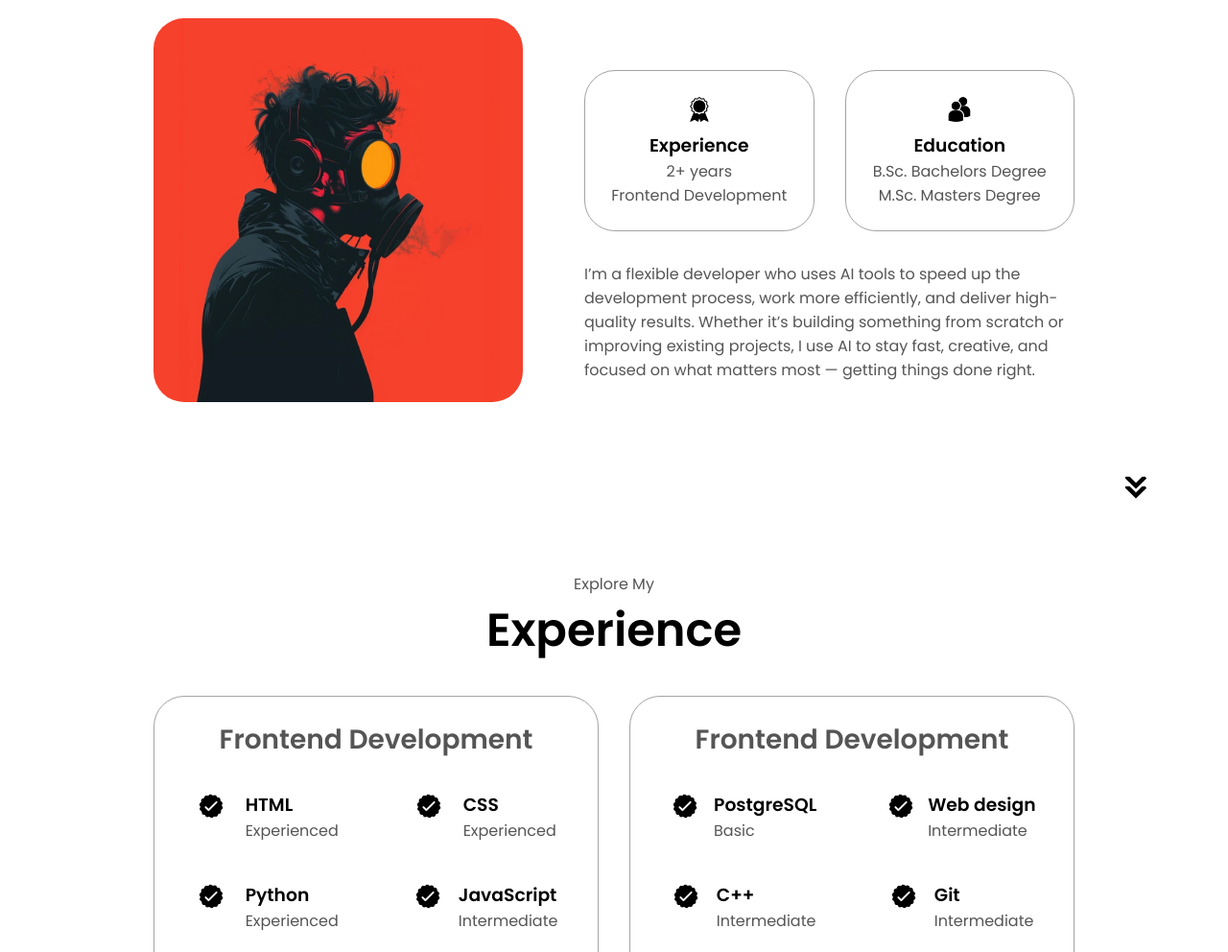
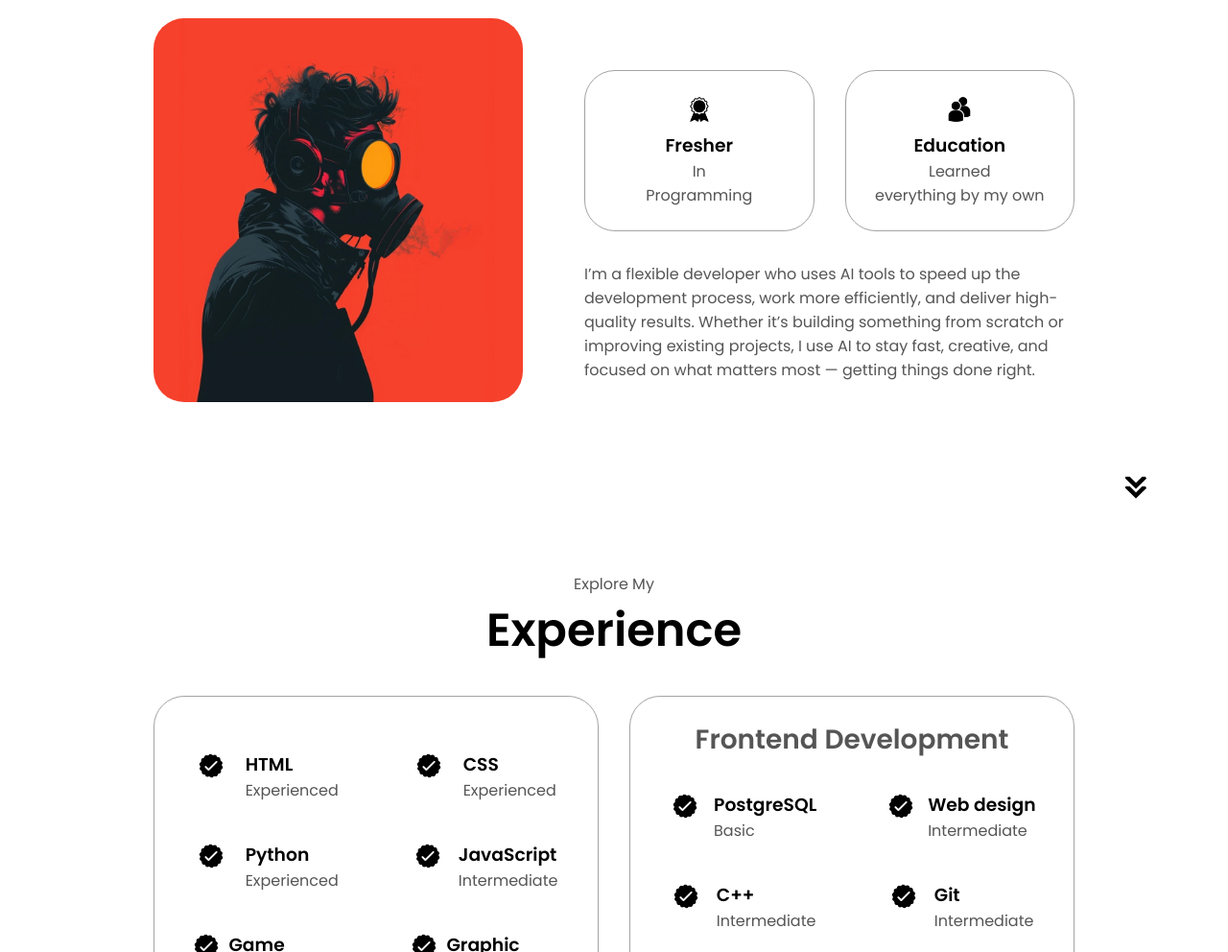
Before and after one commit to R55THEGUY/Portfolio, a plain HTML site: page index.html in a window 1280 px wide. Shown: the part 1100-2092 px from the top of the page at 96% size. Drawn offline with Linux system fonts and the light colour scheme.

Commit message:
Update index.html

```diff
--- a/index.html
+++ b/index.html
@@ -41,7 +41,7 @@
       <div class="section__text">
         <p class="section__text__p1">Hello, I'm</p>
         <h1 class="title">R55THEGUY</h1>
-        <p class="section__text__p2">Frontend Developer</p>
+        <p class="section__text__p2">AI Assisted Developer</p>
         <div class="btn-container">
           <button
             class="btn btn-color-2"
@@ -88,8 +88,8 @@
                 alt="Experience icon"
                 class="icon"
               />
-              <h3>Experience</h3>
-              <p>2+ years <br />Frontend Development</p>
+              <h3>Fresher</h3>
+              <p>In <br />Programming</p>
             </div>
             <div class="details-container">
               <img
@@ -98,7 +98,7 @@
                 class="icon"
               />
               <h3>Education</h3>
-              <p>B.Sc. Bachelors Degree<br />M.Sc. Masters Degree</p>
+              <p>Learned<br />everything by my own</p>
             </div>
           </div>
           <div class="text-container">
@@ -126,7 +126,7 @@
       <div class="experience-details-container">
         <div class="about-containers">
           <div class="details-container">
-            <h2 class="experience-sub-title">Frontend Development</h2>
+            <h2 class="experience-sub-title"></h2>
             <div class="article-container">
               <article>
                 <img
```
